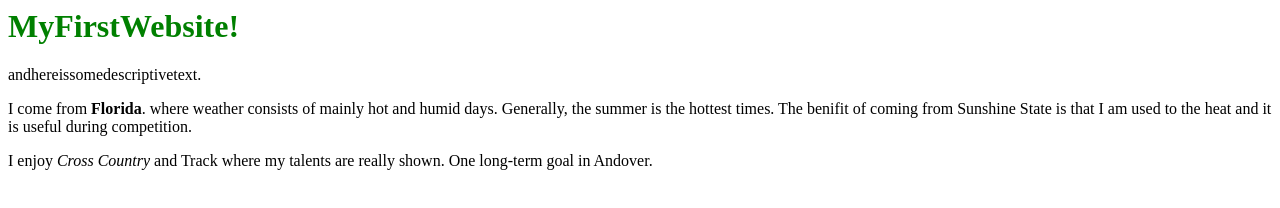
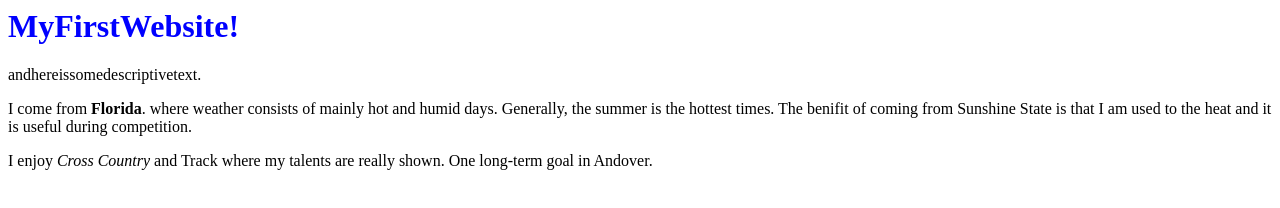
Before and after one commit to EllermanMateo/Website, a plain HTML site: page index.html in a window 1280 px wide. Drawn offline with Linux system fonts and the light colour scheme.

Commit message:
changed color

```diff
--- a/index.html
+++ b/index.html
@@ -1,6 +1,6 @@
 <html>
 <body>
- <h1 style="color: green">MyFirstWebsite!</h1/>
+ <h1 style="color: blue">MyFirstWebsite!</h1/>
 <p>andhereissomedescriptivetext.</p>
 <p> I come from <strong>Florida</strong>. where weather consists of
   mainly hot and humid days. Generally, the summer is
```
